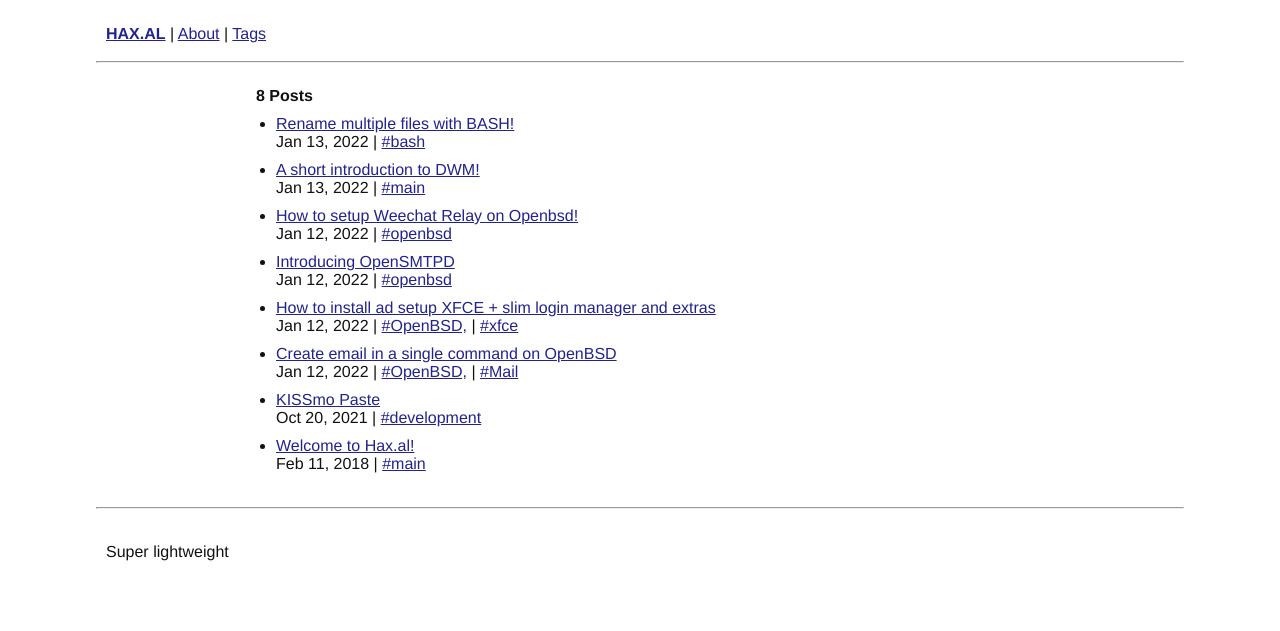
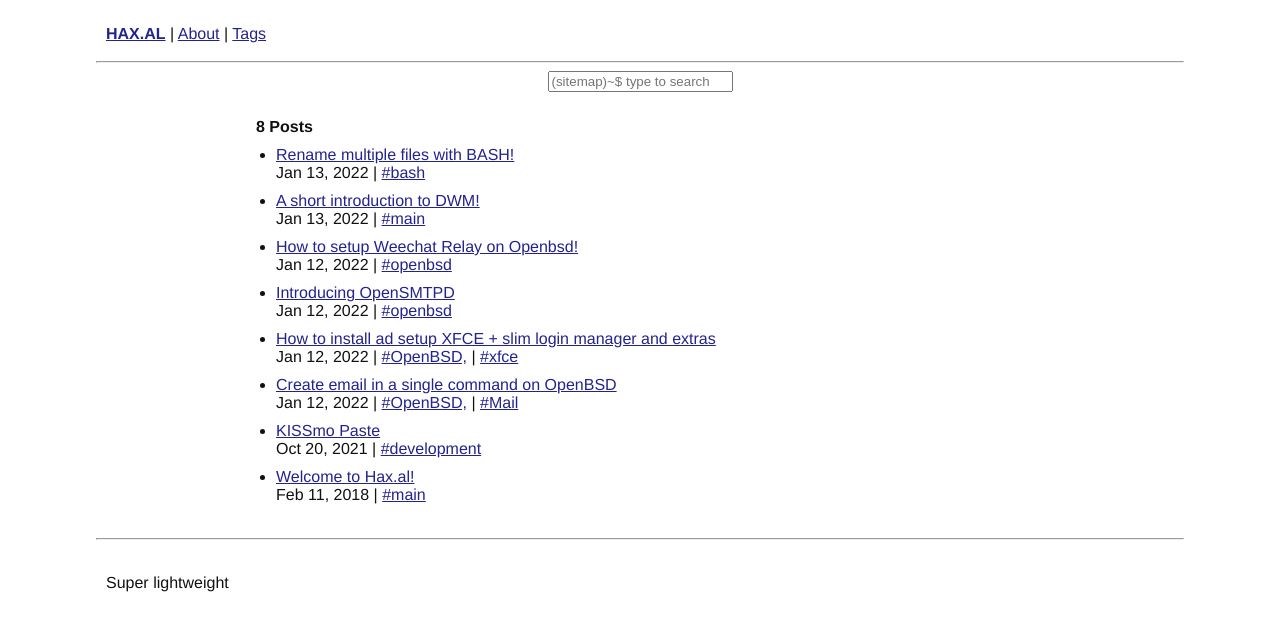
Before and after one commit to hedho/hax, a Jekyll site: the page built from index.md, in a window 1280 px wide. Shown: the top 631 px of the page. Built offline with Jekyll 4.4.1, drawn with Linux system fonts in a browser that asks for light colours.

Commit message:
Update default.html

```diff
--- a/_layouts/default.html
+++ b/_layouts/default.html
@@ -11,6 +11,11 @@
         </div>
     </header>
     <hr>
+        <center><div class="search" id="js-search">
+            <input type="text" placeholder="(sitemap)~$ type to search" class="search__input form-control" id="js-search__input">
+            <ul class="search__results" id="js-search__results"></ul></center>
+        <script src="https://hax.al/static/super-search.js"></script>
+
     <main>
     <div class="content-wrapper">
     {{ content }}
```
